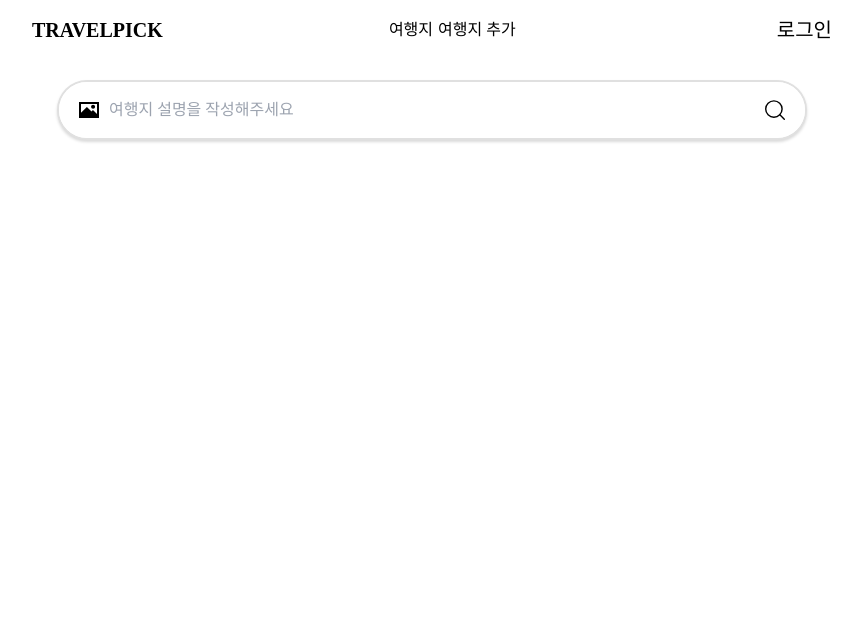
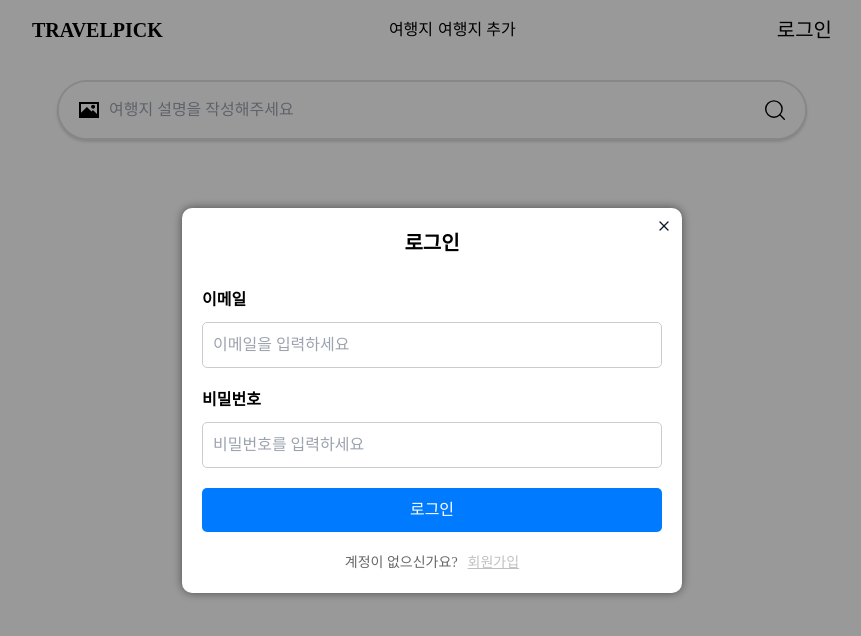
Before and after one commit to joonyoungchoi0801/TravelPick-FE, a React (Vite) app: page /home in a window 1280 px wide. Both pictures are taken after a click on the button "로그인". Shown: the top 636 px of the page, without its empty margins (208-1069 px from the left). Built offline with nearby package versions, Linux system fonts and the light colour scheme; a web font is replaced by a local one.

Commit message:
feat: 로그인 모달 생성

```diff
--- a/index.html
+++ b/index.html
@@ -20,6 +20,7 @@
   </head>
   <body>
     <div id="root"></div>
+    <div id="modal-root"></div>
     <script type="module" src="/src/main.tsx"></script>
   </body>
 </html>
--- a/package.json
+++ b/package.json
@@ -15,6 +15,7 @@
     "@tanstack/react-query-devtools": "^5.66.9",
     "react": "^19.0.0",
     "react-dom": "^19.0.0",
+    "react-hook-form": "^7.55.0",
     "react-router-dom": "^7.2.0"
   },
   "devDependencies": {
--- a/src/components/header/index.tsx
+++ b/src/components/header/index.tsx
@@ -1,7 +1,16 @@
+import { useState } from 'react';
+import ReactDOM from 'react-dom';
 import SearchBar from '../searchbar';
 import styles from './Header.module.scss';
+import SigninModal from '../modal/signin';
+import SignupModal from '../modal/signup';
 
 function Header() {
+  const [isSigninModalOpen, setSigninModalOpen] = useState(false);
+  const [isSignupModalOpen, setSignupModalOpen] = useState(false);
+
+  console.log(isSigninModalOpen, isSignupModalOpen);
+
   return (
     <>
       <div className={styles.headerContainer}>
@@ -12,31 +21,42 @@ function Header() {
               <button className={styles.menuButton}>여행지</button>
               <button className={styles.menuButton}>여행지 추가</button>
             </div>
-            <button className={styles.loginButton}>로그인</button>
+            <button
+              className={styles.loginButton}
+              onClick={() => setSigninModalOpen(!isSigninModalOpen)}
+            >
+              로그인
+            </button>
           </div>
         </div>
         <div className={styles.searchBarContainer}>
           <SearchBar />
         </div>
+        {isSigninModalOpen &&
+          ReactDOM.createPortal(
+            <SigninModal
+              onClose={() => setSigninModalOpen(false)}
+              setSignupModalOpen={() => {
+                setSignupModalOpen(true);
+                setSigninModalOpen(false);
+              }}
+            />,
+            document.getElementById('modal-root') as HTMLElement
+          )}
+        {isSignupModalOpen &&
+          ReactDOM.createPortal(
+            <SignupModal
+              onClose={() => setSignupModalOpen(false)}
+              setLoginModalOpen={() => {
+                setSignupModalOpen(false);
+                setSigninModalOpen(true);
+              }}
+            />,
+            document.getElementById('modal-root') as HTMLElement
+          )}
       </div>
     </>
   );
 }
 
 export default Header;
-
-// <header className="fixed top-0 left-0 right-0 flex items-center justify-center w-full h-[60px] border-b border-[color:var(--color-gray)] px-[calc((100vw-80rem)/2)]">
-//       <div className="flex items-center justify-between w-full ">
-//         <div className="flex items-center">TRAVELPICK</div>
-//         <div className="flex items-center gap-[1rem]">
-//           <button className="inline-block px-4 py-2 hover:bg-gray-200 rounded text-[1rem]">
-//             여행지
-//           </button>
-
-//           <button className="inline-block px-4 py-2 hover:bg-gray-200 rounded text-[1rem]">
-//             여행지 추가
-//           </button>
-//         </div>
-//         <button className="flex items-center">로그인</button>
-//       </div>
-//     </header>
--- /dev/null
+++ b/src/components/modal/signin/Signin.module.scss
@@ -0,0 +1,98 @@
+.modal {
+  position: fixed;
+  top: 0;
+  left: 0;
+  width: 100%;
+  height: 100%;
+  background-color: rgba(0, 0, 0, 0.4);
+  display: flex;
+  justify-content: center;
+  align-items: center;
+}
+
+.signinModal {
+  position: fixed;
+  margin: 0 auto;
+  display: flex;
+  flex-direction: column;
+  justify-content: center;
+  align-items: center;
+  background-color: #fff;
+  width: 50rem;
+
+  border-radius: 1rem;
+  box-shadow: 0 0 10px rgba(0, 0, 0, 0.5);
+  padding: 2rem;
+}
+
+.closeIcon {
+  position: absolute;
+  top: 1rem;
+  right: 1rem;
+  cursor: pointer;
+  width: 1.6rem;
+  height: 1.6rem;
+}
+
+.signinForm {
+  display: flex;
+  flex-direction: column;
+  justify-content: flex-start;
+  align-items: center;
+  width: 100%;
+  height: 100%;
+  gap: 2rem;
+}
+
+.signinTitle {
+  font-size: 2rem;
+  font-weight: bold;
+  margin-bottom: 1rem;
+}
+.signinInputContainer {
+  display: flex;
+  flex-direction: column;
+  justify-content: center;
+  align-items: flex-start;
+  width: 100%;
+  gap: 1rem;
+}
+.signinInput {
+  width: 100%;
+  padding: 1rem;
+  border: 1px solid #ccc;
+  border-radius: 0.5rem;
+  font-size: 1.6rem;
+}
+.signinLabel {
+  font-size: 1.6rem;
+  font-weight: bold;
+}
+
+.signinButton {
+  width: 100%;
+  padding: 1rem;
+  background-color: #007bff;
+  color: #fff;
+  border: none;
+  border-radius: 0.5rem;
+  font-size: 1.6rem;
+  cursor: pointer;
+}
+.signinFooter {
+  display: flex;
+  justify-content: center;
+  align-items: center;
+  width: 100%;
+  gap: 1rem;
+}
+.signinFooterText {
+  font-size: 1.4rem;
+  color: #666;
+}
+.signinFooterButton {
+  font-size: 1.4rem;
+  color: #c0c0c0;
+  cursor: pointer;
+  text-decoration: underline;
+}
--- /dev/null
+++ b/src/components/modal/signin/index.tsx
@@ -0,0 +1,74 @@
+import styles from './Signin.module.scss';
+import closeIcon from '@/assets/close.svg';
+
+import { useForm } from 'react-hook-form';
+
+interface SigninModalProps {
+  onClose: () => void;
+  setSignupModalOpen: () => void;
+}
+
+interface SigninFormData {
+  email: string;
+  password: string;
+}
+
+function SigninModal({ onClose, setSignupModalOpen }: SigninModalProps) {
+  const { handleSubmit, register } = useForm<SigninFormData>();
+
+  const onSubmit = (data: SigninFormData) => {
+    console.log(data);
+  };
+  const handleSignup = () => {
+    setSignupModalOpen();
+    onClose();
+  };
+
+  return (
+    <div className={styles.modal}>
+      <div className={styles.signinModal}>
+        <img
+          src={closeIcon}
+          alt="Close"
+          className={styles.closeIcon}
+          onClick={onClose}
+        />
+        <form className={styles.signinForm} onSubmit={handleSubmit(onSubmit)}>
+          <div className={styles.signinTitle}>로그인</div>
+          <div className={styles.signinInputContainer}>
+            <label className={styles.signinLabel}>이메일</label>
+            <input
+              type="email"
+              placeholder="이메일을 입력하세요"
+              className={styles.signinInput}
+              {...register('email', { required: true })}
+            />
+          </div>
+          <div className={styles.signinInputContainer}>
+            <label className={styles.signinLabel}>비밀번호</label>
+            <input
+              type="password"
+              placeholder="비밀번호를 입력하세요"
+              className={styles.signinInput}
+              {...register('password', { required: true })}
+            />
+          </div>
+          <button type="submit" className={styles.signinButton}>
+            로그인
+          </button>
+          <div className={styles.signinFooter}>
+            <span className={styles.signinFooterText}>계정이 없으신가요?</span>
+            <button
+              className={styles.signinFooterButton}
+              onClick={() => handleSignup()}
+            >
+              회원가입
+            </button>
+          </div>
+        </form>
+      </div>
+    </div>
+  );
+}
+
+export default SigninModal;
--- /dev/null
+++ b/src/components/modal/signup/Signup.module.scss
@@ -0,0 +1,98 @@
+.modal {
+  position: fixed;
+  top: 0;
+  left: 0;
+  width: 100%;
+  height: 100%;
+  background-color: rgba(0, 0, 0, 0.4);
+  display: flex;
+  justify-content: center;
+  align-items: center;
+}
+
+.signupModal {
+  position: fixed;
+  margin: 0 auto;
+  display: flex;
+  flex-direction: column;
+  justify-content: center;
+  align-items: center;
+  background-color: #fff;
+  width: 50rem;
+
+  border-radius: 1rem;
+  box-shadow: 0 0 10px rgba(0, 0, 0, 0.5);
+  padding: 2rem;
+}
+
+.closeIcon {
+  position: absolute;
+  top: 1rem;
+  right: 1rem;
+  cursor: pointer;
+  width: 1.6rem;
+  height: 1.6rem;
+}
+
+.signupForm {
+  display: flex;
+  flex-direction: column;
+  justify-content: flex-start;
+  align-items: center;
+  width: 100%;
+  height: 100%;
+  gap: 2rem;
+}
+
+.signupTitle {
+  font-size: 2rem;
+  font-weight: bold;
+  margin-bottom: 1rem;
+}
+.signupInputContainer {
+  display: flex;
+  flex-direction: column;
+  justify-content: center;
+  align-items: flex-start;
+  width: 100%;
+  gap: 1rem;
+}
+.signupInput {
+  width: 100%;
+  padding: 1rem;
+  border: 1px solid #ccc;
+  border-radius: 0.5rem;
+  font-size: 1.6rem;
+}
+.signupLabel {
+  font-size: 1.6rem;
+  font-weight: bold;
+}
+
+.signupButton {
+  width: 100%;
+  padding: 1rem;
+  background-color: #007bff;
+  color: #fff;
+  border: none;
+  border-radius: 0.5rem;
+  font-size: 1.6rem;
+  cursor: pointer;
+}
+.signupFooter {
+  display: flex;
+  justify-content: center;
+  align-items: center;
+  width: 100%;
+  gap: 1rem;
+}
+.signupFooterText {
+  font-size: 1.4rem;
+  color: #666;
+}
+.signupFooterButton {
+  font-size: 1.4rem;
+  color: #c0c0c0;
+  cursor: pointer;
+  text-decoration: underline;
+}
--- /dev/null
+++ b/src/components/modal/signup/index.tsx
@@ -0,0 +1,80 @@
+import styles from './Signup.module.scss';
+import closeIcon from '@/assets/close.svg';
+import { useForm } from 'react-hook-form';
+
+interface SignupModalProps {
+  onClose: () => void;
+
+  setLoginModalOpen: () => void;
+}
+
+interface SignupFormData {
+  email: string;
+  password: string;
+  name: string;
+}
+
+function SignupModal({ onClose, setLoginModalOpen }: SignupModalProps) {
+  const { handleSubmit, register } = useForm<SignupFormData>();
+
+  const onSubmit = (data: SignupFormData) => {
+    console.log(data);
+  };
+
+  return (
+    <div className={styles.modal}>
+      <div className={styles.signupModal}>
+        <img
+          src={closeIcon}
+          alt="Close"
+          className={styles.closeIcon}
+          onClick={onClose}
+        />
+        <form className={styles.signupForm} onSubmit={handleSubmit(onSubmit)}>
+          <div className={styles.signupTitle}>회원가입</div>
+          <div className={styles.signupInputContainer}>
+            <label className={styles.signupLabel}>이름</label>
+            <input
+              type="text"
+              placeholder="이름을 입력하세요"
+              className={styles.signupInput}
+              {...register('name', { required: true })}
+            />
+          </div>
+          <div className={styles.signupInputContainer}>
+            <label className={styles.signupLabel}>이메일</label>
+            <input
+              type="email"
+              placeholder="이메일을 입력하세요"
+              className={styles.signupInput}
+              {...register('email', { required: true })}
+            />
+          </div>
+          <div className={styles.signupInputContainer}>
+            <label className={styles.signupLabel}>비밀번호</label>
+            <input
+              type="password"
+              placeholder="비밀번호를 입력하세요"
+              className={styles.signupInput}
+              {...register('password', { required: true })}
+            />
+          </div>
+          <button type="submit" className={styles.signupButton}>
+            회원가입
+          </button>
+          <div className={styles.signupFooter}>
+            <span className={styles.signupFooterText}>계정이 있으시면?</span>
+            <button
+              className={styles.signupFooterButton}
+              onClick={setLoginModalOpen}
+            >
+              로그인
+            </button>
+          </div>
+        </form>
+      </div>
+    </div>
+  );
+}
+
+export default SignupModal;
```
Also changed, not shown: src/assets/close.svg (added), 1 other file (tests, documents, lock files or other folders).
